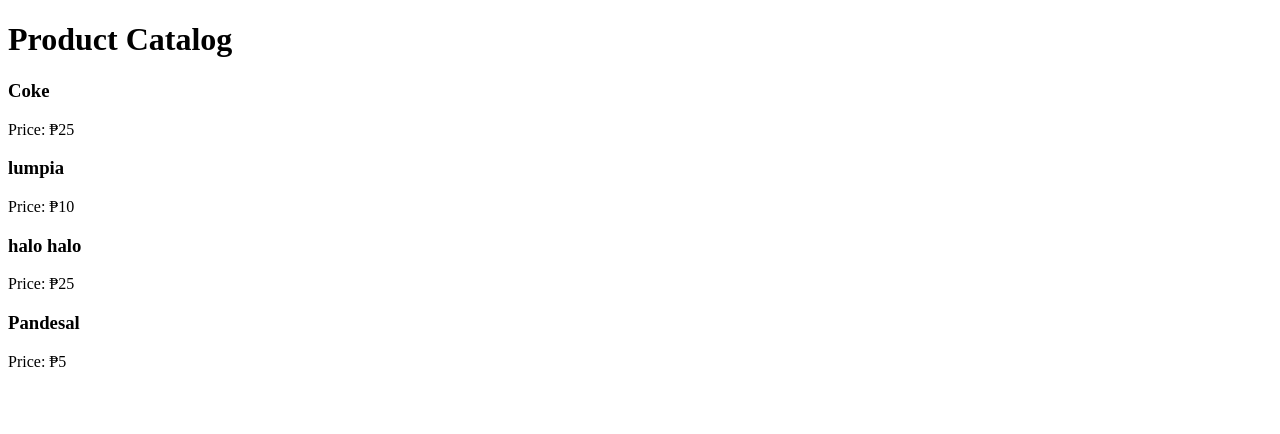
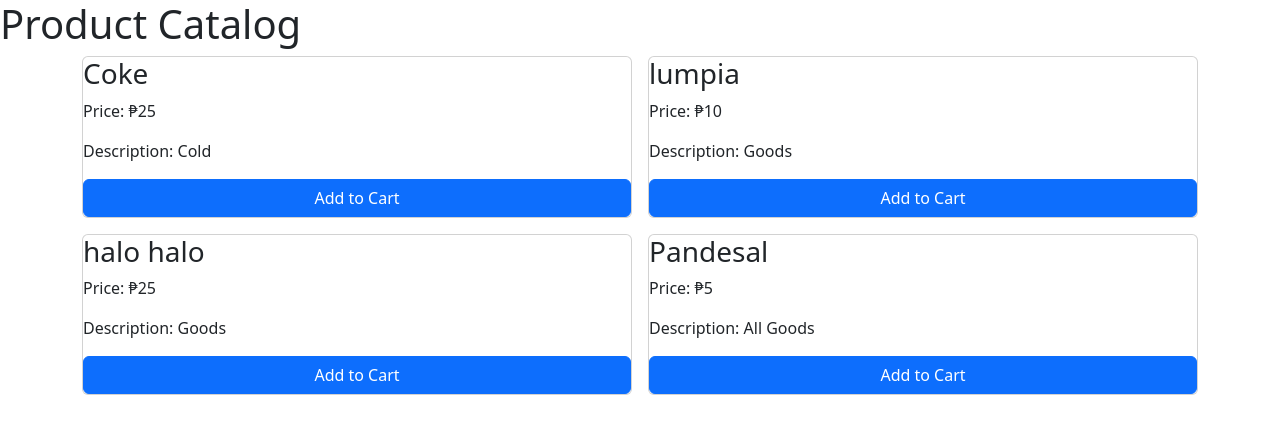
Before and after one commit to JonardPasilan/pasilan-product-catalogue, a plain HTML site: page index.html in a window 1280 px wide. Drawn offline with nearby package versions, Linux system fonts and the light colour scheme.

Commit message:
added button

```diff
--- a/app.js
+++ b/app.js
@@ -1,4 +1,7 @@
 const apiUrl = 'data.json';
+
+// Counter to track the number of items added to the cart
+let cartCounter = 0;
 
 async function fetchAndDisplayProducts() {
     try {
@@ -6,21 +9,57 @@ async function fetchAndDisplayProducts() {
         const data = await response.json();
         const productList = document.getElementById('product-list');
 
+        // Create a container for the product cards
+        const container = document.createElement('div');
+        container.classList.add('container');
+
+        // Create a row for the product cards
+        const row = document.createElement('div');
+        row.classList.add('row', 'row-cols-1', 'row-cols-md-2', 'g-3'); // Horizontal cards on medium screens
+
         data.forEach(product => {
             const productCard = document.createElement('div');
-            productCard.classList.add('product-card');
+            productCard.classList.add('col'); // Bootstrap column class
+
+            const cardBody = document.createElement('div');
+            cardBody.classList.add('card', 'h-100'); // Add Bootstrap card class and make it full height
 
             const productName = document.createElement('h3');
+            productName.classList.add('card-title'); // Add Bootstrap card title class
             productName.textContent = product.name;
 
             const productPrice = document.createElement('p');
+            productPrice.classList.add('card-text'); // Add Bootstrap card text class
             productPrice.textContent = `Price: ₱${product.price}`;
 
-            productCard.appendChild(productName);
-            productCard.appendChild(productPrice);
+            const productDescription = document.createElement('p');
+            productDescription.classList.add('card-text'); // Add Bootstrap card text class
+            productDescription.textContent = `Description: ${product.description}`;
 
-            productList.appendChild(productCard);
+            // Create "Add to Cart" button
+            const addToCartButton = document.createElement('button');
+            addToCartButton.classList.add('btn', 'btn-primary'); // Add Bootstrap button classes
+            addToCartButton.textContent = 'Add to Cart';
+
+            // Event listener to handle click on "Add to Cart" button
+            addToCartButton.addEventListener('click', () => {
+                // Increment cart counter
+                cartCounter++;
+                // Update cart button text
+                addToCartButton.textContent = `Add to Cart (${cartCounter})`;
+            });
+
+            cardBody.appendChild(productName);
+            cardBody.appendChild(productPrice);
+            cardBody.appendChild(productDescription);
+            cardBody.appendChild(addToCartButton); // Add button to card body
+
+            productCard.appendChild(cardBody);
+            row.appendChild(productCard);
         });
+
+        container.appendChild(row);
+        productList.appendChild(container);
     } catch (error) {
         console.error('Error fetching data:', error);
     }
--- a/index.html
+++ b/index.html
@@ -4,8 +4,10 @@
     <meta charset="UTF-8">
     <meta name="viewport" content="width=device-width, initial-scale=1.0">
     <title>Document</title>
+    <link href="https://cdn.jsdelivr.net/npm/bootstrap@5.3.0-alpha1/dist/css/bootstrap.min.css" rel="stylesheet">
 </head>
 <body>
+
     <h1>Product Catalog</h1>
 
     <div id="product-list"></div>
```
